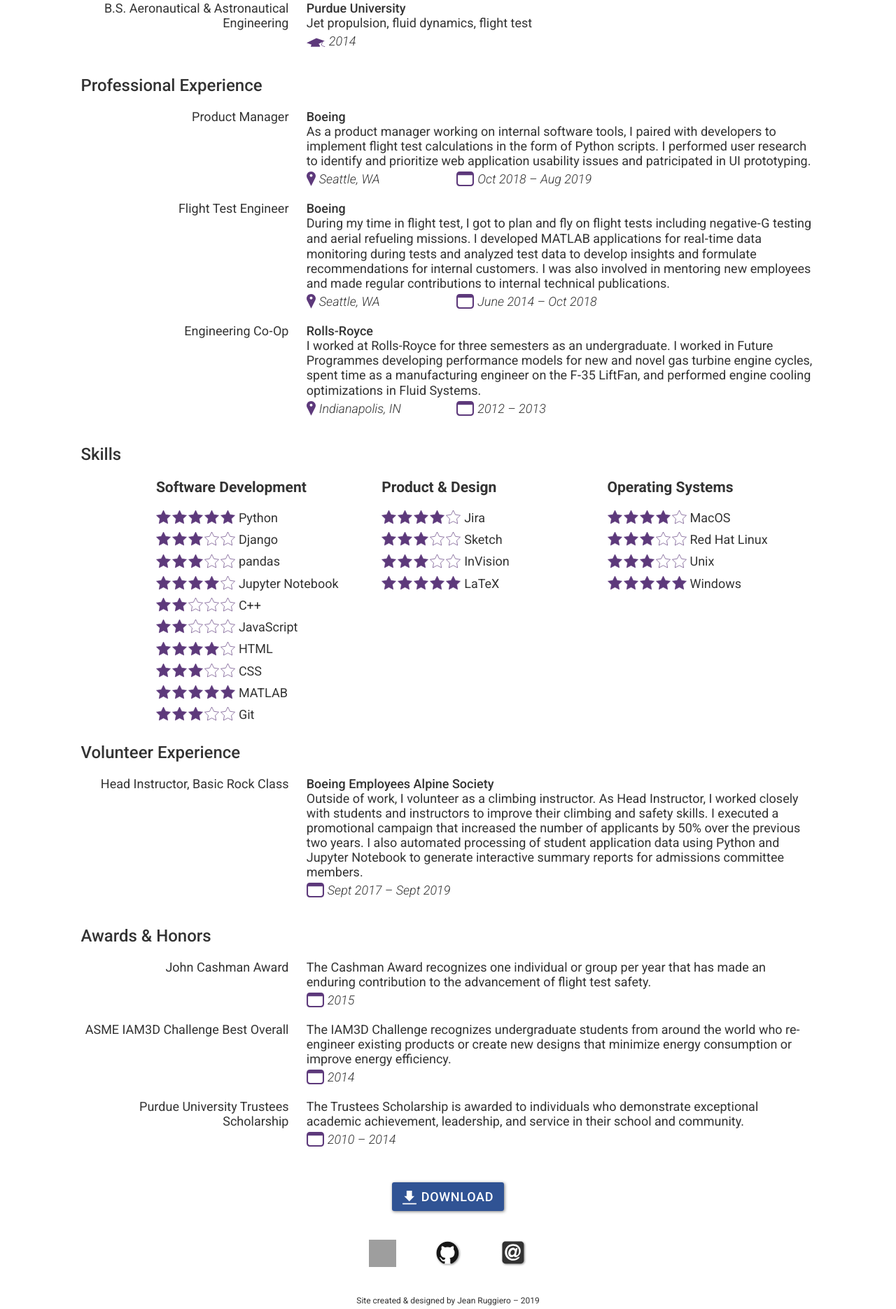
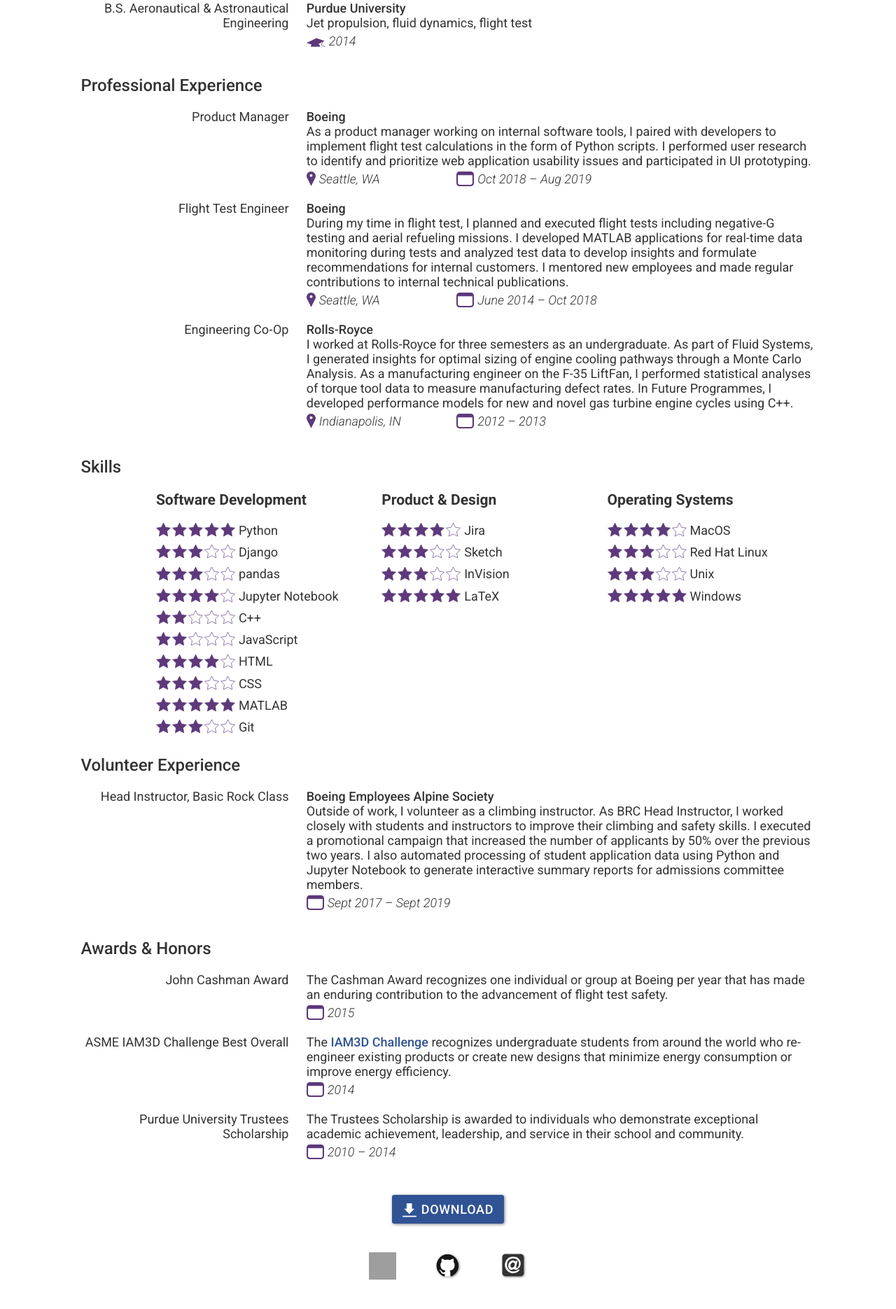
Before and after one commit to jeanruggiero/jeanweb, a Django app: page /resume in a window 1280 px wide. Shown: the part 363-2233 px from the top of the page at 70% size. Run offline with Django 3.2, Linux system fonts and the light colour scheme; grey boxes are pictures that could not be loaded.

Commit message:
Updated text on resume page. Fixes #6

```diff
--- a/jean_site/static/styles.css
+++ b/jean_site/static/styles.css
@@ -142,6 +142,12 @@
 a#email, a#email img {
     height: 38.4px;
     width: 38.4px;
+}
+
+p a {
+    color: #305394;
+    text-decoration: none;
+    font-weight: 500;
 }
 
 .resume-header {
--- a/jean_site/templates/jean_site/resume.html
+++ b/jean_site/templates/jean_site/resume.html
@@ -40,8 +40,10 @@
     <div class="resume-item">
         <h3 class="resume-company">Boeing</h3>
         <p class="resume">As a product manager working on internal software
-            tools, I
-            paired with developers to implement flight test calculations in the form of Python scripts. I performed user research to identify and prioritize web application usability issues and patricipated in UI prototyping.</p>
+            tools, I paired with developers to implement flight test
+            calculations in the form of Python scripts. I performed user
+            research to identify and prioritize web application usability
+            issues and participated in UI prototyping.</p>
         <p class="location">Seattle, WA</p>
         <p class="date">Oct 2018 &ndash; Aug 2019</p>
     </div>
@@ -49,9 +51,13 @@
     <h3 class="job-title">Flight Test Engineer</h3>
     <div class="resume-item">
         <h3 class="resume-company">Boeing</h3>
-        <p class="resume">During my time in flight test, I got to plan and fly
-            on
-            flight tests including negative&#8209;G testing and aerial refueling missions. I developed MATLAB applications for real&#8209;time data monitoring during tests and analyzed test data to develop insights and formulate recommendations for internal customers. I was also involved in mentoring new employees and made regular contributions to internal technical publications.</p>
+        <p class="resume">During my time in flight test, I planned and
+            executed flight tests including negative-G testing and aerial
+            refueling missions. I developed MATLAB applications for real-time
+            data monitoring during tests and analyzed test data to develop
+            insights and formulate recommendations for internal customers. I
+            mentored new employees and made regular contributions to internal
+            technical publications.</p>
         <p class="location">Seattle, WA</p>
         <p class="date">June 2014 &ndash; Oct 2018</p>
     </div>
@@ -60,8 +66,13 @@
     <div class="resume-item">
         <h3 class="resume-company">Rolls-Royce</h3>
         <p class="resume">I worked at Rolls-Royce for three semesters as an
-            undergraduate. I worked in Future Programmes developing
-            performance models for new and novel gas turbine engine cycles, spent time as a manufacturing engineer on the F&#8209;35 LiftFan, and performed engine cooling optimizations in Fluid Systems.</p>
+            undergraduate. As part of Fluid Systems, I generated insights for
+            optimal sizing of engine cooling pathways through a Monte Carlo
+            Analysis. As a manufacturing engineer on the F-35 LiftFan, I
+            performed statistical analyses of torque tool data to measure
+            manufacturing defect rates. In Future Programmes, I developed
+            performance models for new and novel gas turbine engine cycles
+            using C++.</p>
         <p class="location">Indianapolis, IN</p>
         <p class="date">2012 &ndash; 2013</p>
     </div>
@@ -104,8 +115,13 @@
     <div class="resume-item">
         <h3 class="resume-company">Boeing Employees Alpine Society</h3>
         <p class="resume">Outside of work, I volunteer as a climbing instructor.
-            As
-            Head Instructor, I worked closely with students and instructors to improve their climbing and safety skills. I executed a promotional campaign that increased the number of applicants by 50% over the previous two years. I also automated processing of student application data using Python and Jupyter Notebook to generate interactive summary reports for admissions committee members.</p>
+            As BRC Head Instructor, I worked closely with students and
+            instructors to improve their climbing and safety skills. I
+            executed a promotional campaign that increased the number of
+            applicants by 50% over the previous two years. I also automated
+            processing of student application data using Python and Jupyter
+            Notebook to generate interactive summary reports for admissions
+            committee members.</p>
         <p class="date">Sept 2017 &ndash; Sept 2019</p>
     </div>
 
@@ -114,22 +130,26 @@
     <h3 class="job-title">John Cashman Award</h3>
     <div class="resume-item">
         <p class="award">The Cashman Award recognizes one individual or group
-            per year
-            that has made an enduring contribution to the advancement of flight test safety.</p>
+            at Boeing per year that has made an enduring contribution to the
+            advancement of flight test safety.</p>
         <p class="date">2015</p>
     </div>
 
     <h3 class="job-title">ASME IAM3D Challenge Best&nbsp;Overall</h3>
     <div class="resume-item">
-        <p class="award">The IAM3D Challenge recognizes undergraduate students from around
-            the world who re-engineer existing products or create new designs that minimize energy consumption or improve energy efficiency.</p>
+        <p class="award">The <a href="https://www.asme
+        .org/topics-resources/society-news/asme-news/students-vie-top-prizes-iam3d-old-guard-student">
+            IAM3D Challenge</a> recognizes undergraduate students from around
+            the world who re-engineer existing products or create new designs
+            that minimize energy consumption or improve energy efficiency.</p>
         <p class="date">2014</p>
     </div>
 
     <h3 class="job-title">Purdue University Trustees Scholarship</h3>
     <div class="resume-item">
         <p class="award">The Trustees Scholarship is awarded to individuals who
-            demonstrate exceptional academic achievement, leadership, and service in their school and community.</p>
+            demonstrate exceptional academic achievement, leadership, and
+            service in their school and community.</p>
         <p class="date">2010 &ndash; 2014</p>
     </div>
 
```
